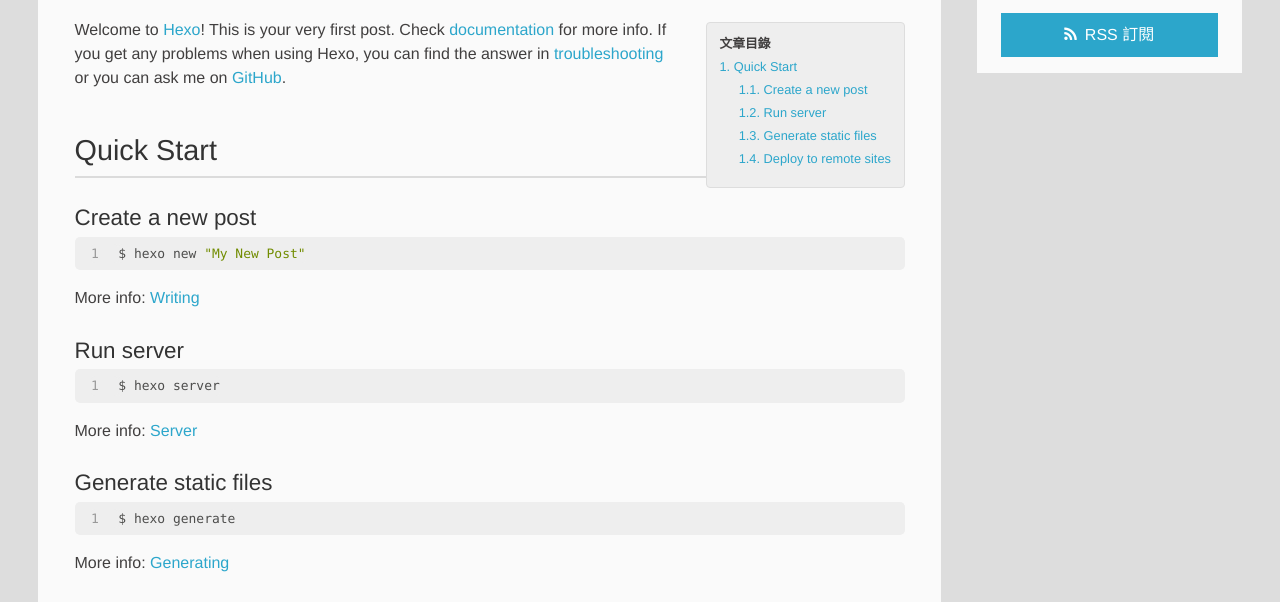
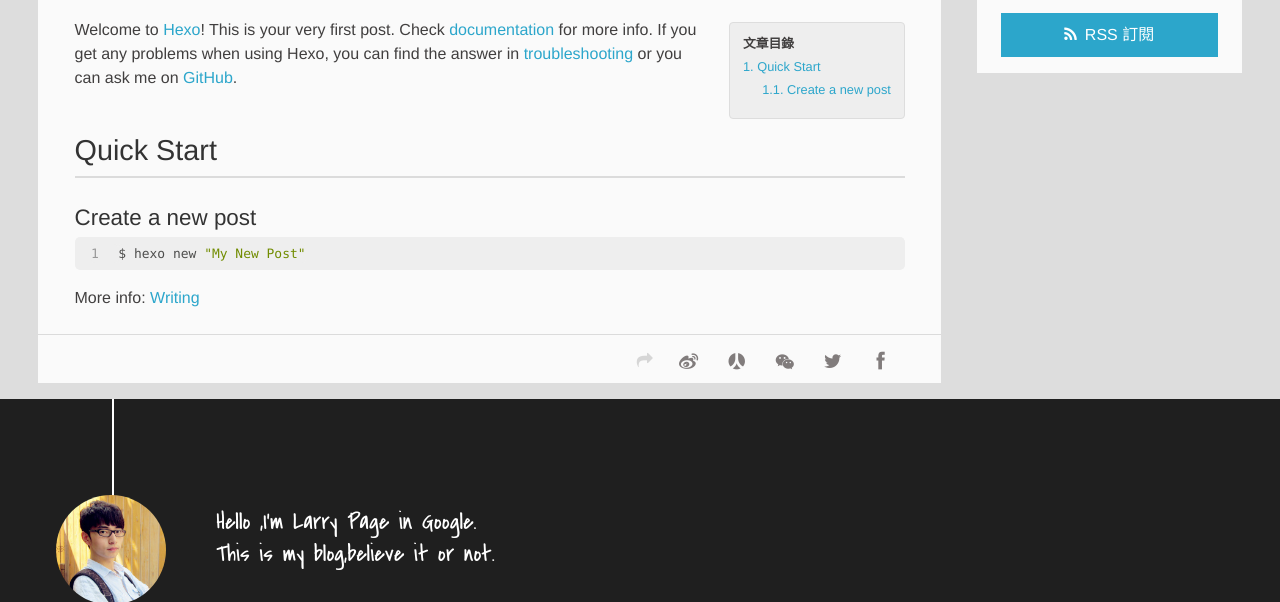
Before and after one commit to m6830098/m6830098.github.io, a plain HTML site: page 2015/09/06/hello-world/index.html in a window 1280 px wide. Shown: the part 339-941 px from the top of the page. Drawn offline with Linux system fonts and the light colour scheme.

Commit message:
Site updated: 2015-09-06 16:09:02

```diff
--- a/2015/09/06/hello-world/index.html
+++ b/2015/09/06/hello-world/index.html
@@ -19,7 +19,7 @@ Quick">
 <meta property="og:site_name" content="个人博客">
 <meta property="og:description" content="Welcome to Hexo! This is your very first post. Check documentation for more info. If you get any problems when using Hexo, you can find the answer in troubleshooting or you can ask me on GitHub.
 Quick">
-<meta property="og:updated_time" content="2015-09-06T07:07:52.000Z">
+<meta property="og:updated_time" content="2015-09-06T08:08:46.000Z">
 <meta name="twitter:card" content="summary">
 <meta name="twitter:title" content="Hello World">
 <meta name="twitter:description" content="Welcome to Hexo! This is your very first post. Check documentation for more info. If you get any problems when using Hexo, you can find the answer in troubleshooting or you can ask me on GitHub.
@@ -90,7 +90,7 @@ Quick">
 		<a href="/about" title="ChenHao" target="_blank" itemprop="author">ChenHao</a>
 
   <p class="article-time">
-    <time datetime="2015-09-06T07:07:52.000Z" itemprop="datePublished"> 發表於 2015-09-06</time>
+    <time datetime="2015-09-06T08:08:46.000Z" itemprop="datePublished"> 發表於 2015-09-06</time>
 
   </p>
 </header>
@@ -99,7 +99,7 @@ Quick">
 		<div id="toc" class="toc-article">
 			<strong class="toc-title">文章目錄</strong>
 
-			<ol class="toc"><li class="toc-item toc-level-2"><a class="toc-link" href="#Quick_Start"><span class="toc-number">1.</span> <span class="toc-text">Quick Start</span></a><ol class="toc-child"><li class="toc-item toc-level-3"><a class="toc-link" href="#Create_a_new_post"><span class="toc-number">1.1.</span> <span class="toc-text">Create a new post</span></a></li><li class="toc-item toc-level-3"><a class="toc-link" href="#Run_server"><span class="toc-number">1.2.</span> <span class="toc-text">Run server</span></a></li><li class="toc-item toc-level-3"><a class="toc-link" href="#Generate_static_files"><span class="toc-number">1.3.</span> <span class="toc-text">Generate static files</span></a></li><li class="toc-item toc-level-3"><a class="toc-link" href="#Deploy_to_remote_sites"><span class="toc-number">1.4.</span> <span class="toc-text">Deploy to remote sites</span></a></li></ol></li></ol>
+			<ol class="toc"><li class="toc-item toc-level-2"><a class="toc-link" href="#Quick_Start"><span class="toc-number">1.</span> <span class="toc-text">Quick Start</span></a><ol class="toc-child"><li class="toc-item toc-level-3"><a class="toc-link" href="#Create_a_new_post"><span class="toc-number">1.1.</span> <span class="toc-text">Create a new post</span></a></li></ol></li></ol>
 
 		</div>
 
@@ -107,12 +107,6 @@ Quick">
 <h2 id="Quick_Start">Quick Start</h2><!--Read  More -->
 <h3 id="Create_a_new_post">Create a new post</h3><figure class="highlight bash"><table><tr><td class="gutter"><pre><span class="line">1</span><br></pre></td><td class="code"><pre><span class="line">$ hexo new <span class="string">"My New Post"</span></span><br></pre></td></tr></table></figure>
 <p>More info: <a href="http://hexo.io/docs/writing.html" target="_blank" rel="external">Writing</a></p>
-<h3 id="Run_server">Run server</h3><figure class="highlight bash"><table><tr><td class="gutter"><pre><span class="line">1</span><br></pre></td><td class="code"><pre><span class="line">$ hexo server</span><br></pre></td></tr></table></figure>
-<p>More info: <a href="http://hexo.io/docs/server.html" target="_blank" rel="external">Server</a></p>
-<h3 id="Generate_static_files">Generate static files</h3><figure class="highlight bash"><table><tr><td class="gutter"><pre><span class="line">1</span><br></pre></td><td class="code"><pre><span class="line">$ hexo generate</span><br></pre></td></tr></table></figure>
-<p>More info: <a href="http://hexo.io/docs/generating.html" target="_blank" rel="external">Generating</a></p>
-<h3 id="Deploy_to_remote_sites">Deploy to remote sites</h3><figure class="highlight bash"><table><tr><td class="gutter"><pre><span class="line">1</span><br></pre></td><td class="code"><pre><span class="line">$ hexo deploy</span><br></pre></td></tr></table></figure>
-<p>More info: <a href="http://hexo.io/docs/deployment.html" target="_blank" rel="external">Deployment</a></p>
 
 	</div>
 		<footer class="article-footer clearfix">
@@ -144,7 +138,7 @@ Quick">
   <div id="toc" class="toc-aside">
   <strong class="toc-title">文章目錄</strong>
 
- <ol class="toc"><li class="toc-item toc-level-2"><a class="toc-link" href="#Quick_Start"><span class="toc-number">1.</span> <span class="toc-text">Quick Start</span></a><ol class="toc-child"><li class="toc-item toc-level-3"><a class="toc-link" href="#Create_a_new_post"><span class="toc-number">1.1.</span> <span class="toc-text">Create a new post</span></a></li><li class="toc-item toc-level-3"><a class="toc-link" href="#Run_server"><span class="toc-number">1.2.</span> <span class="toc-text">Run server</span></a></li><li class="toc-item toc-level-3"><a class="toc-link" href="#Generate_static_files"><span class="toc-number">1.3.</span> <span class="toc-text">Generate static files</span></a></li><li class="toc-item toc-level-3"><a class="toc-link" href="#Deploy_to_remote_sites"><span class="toc-number">1.4.</span> <span class="toc-text">Deploy to remote sites</span></a></li></ol></li></ol>
+ <ol class="toc"><li class="toc-item toc-level-2"><a class="toc-link" href="#Quick_Start"><span class="toc-number">1.</span> <span class="toc-text">Quick Start</span></a><ol class="toc-child"><li class="toc-item toc-level-3"><a class="toc-link" href="#Create_a_new_post"><span class="toc-number">1.1.</span> <span class="toc-text">Create a new post</span></a></li></ol></li></ol>
 
   </div>
 
--- a/index.html
+++ b/index.html
@@ -88,7 +88,7 @@
 		<a href="/about" title="ChenHao" target="_blank" itemprop="author">ChenHao</a>
 
   <p class="article-time">
-    <time datetime="2015-09-06T07:07:52.000Z" itemprop="datePublished"> 發表於 2015-09-06</time>
+    <time datetime="2015-09-06T08:08:46.000Z" itemprop="datePublished"> 發表於 2015-09-06</time>
 
   </p>
 </header>
@@ -98,12 +98,6 @@
 <h2 id="Quick_Start">Quick Start</h2><!--Read  More -->
 <h3 id="Create_a_new_post">Create a new post</h3><figure class="highlight bash"><table><tr><td class="gutter"><pre><span class="line">1</span><br></pre></td><td class="code"><pre><span class="line">$ hexo new <span class="string">"My New Post"</span></span><br></pre></td></tr></table></figure>
 <p>More info: <a href="http://hexo.io/docs/writing.html" target="_blank" rel="external">Writing</a></p>
-<h3 id="Run_server">Run server</h3><figure class="highlight bash"><table><tr><td class="gutter"><pre><span class="line">1</span><br></pre></td><td class="code"><pre><span class="line">$ hexo server</span><br></pre></td></tr></table></figure>
-<p>More info: <a href="http://hexo.io/docs/server.html" target="_blank" rel="external">Server</a></p>
-<h3 id="Generate_static_files">Generate static files</h3><figure class="highlight bash"><table><tr><td class="gutter"><pre><span class="line">1</span><br></pre></td><td class="code"><pre><span class="line">$ hexo generate</span><br></pre></td></tr></table></figure>
-<p>More info: <a href="http://hexo.io/docs/generating.html" target="_blank" rel="external">Generating</a></p>
-<h3 id="Deploy_to_remote_sites">Deploy to remote sites</h3><figure class="highlight bash"><table><tr><td class="gutter"><pre><span class="line">1</span><br></pre></td><td class="code"><pre><span class="line">$ hexo deploy</span><br></pre></td></tr></table></figure>
-<p>More info: <a href="http://hexo.io/docs/deployment.html" target="_blank" rel="external">Deployment</a></p>
 
 
 
```
Also changed, not shown: archives/2015/09/index.html (+1 -1 lines), archives/2015/index.html (+1 -1 lines), archives/index.html (+1 -1 lines).
